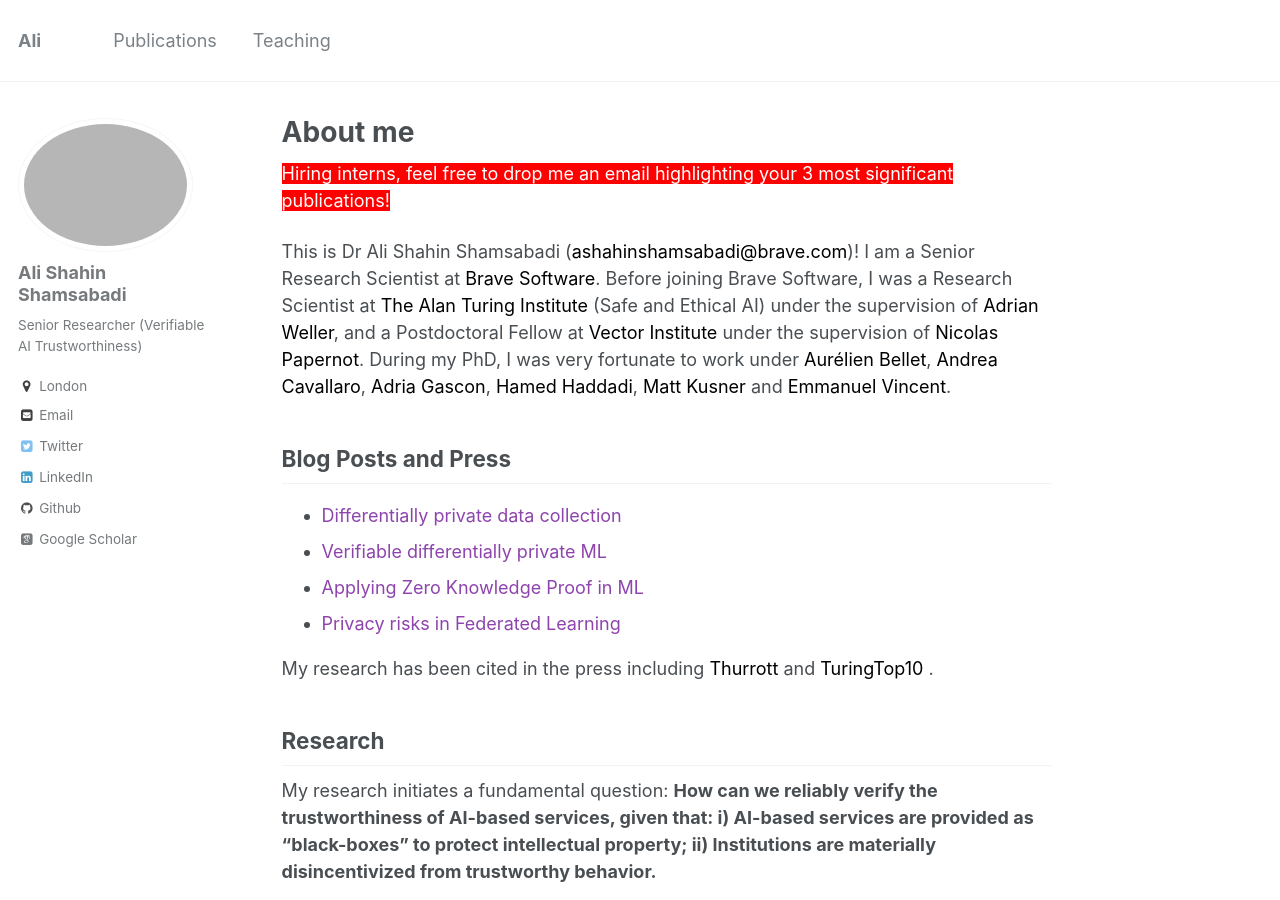
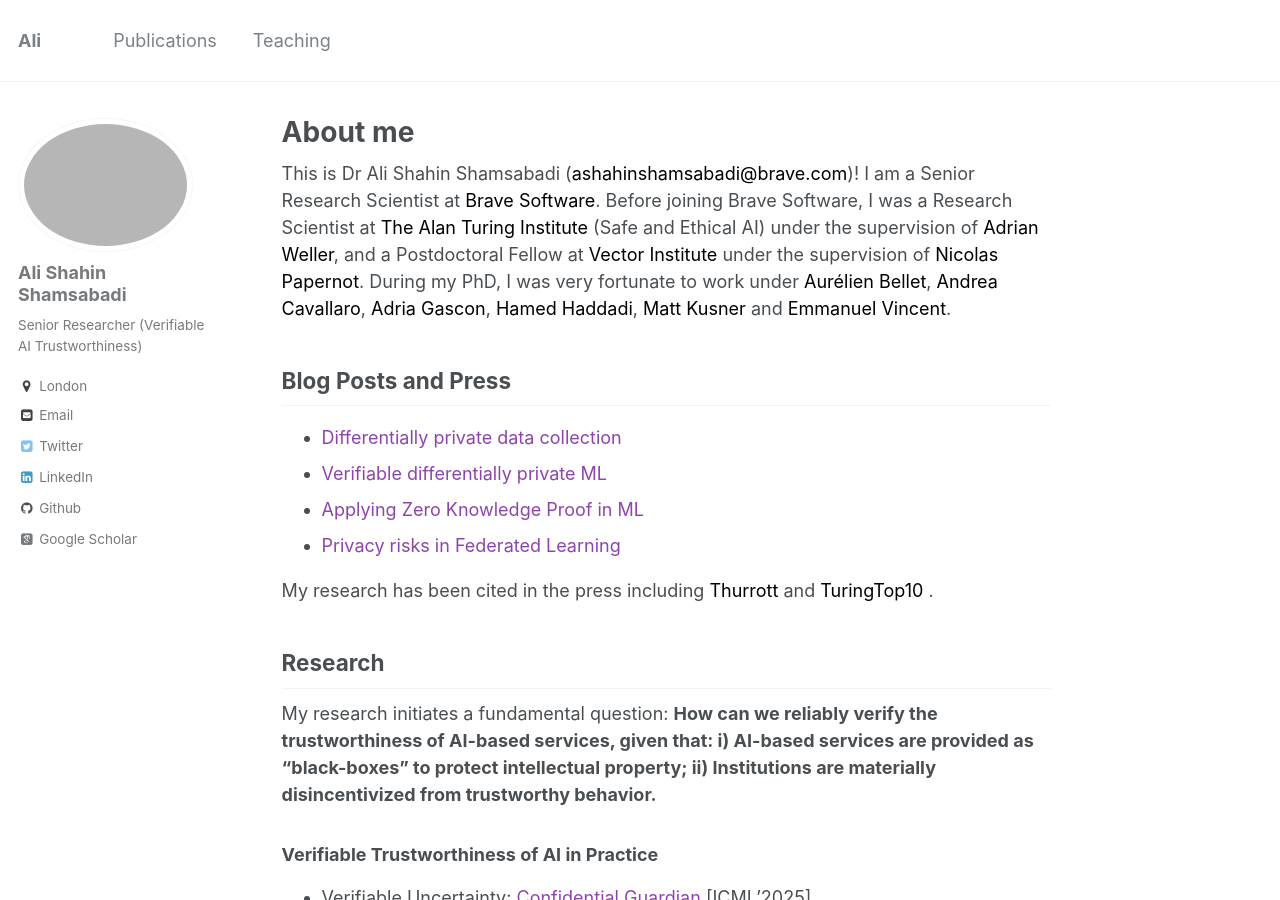
Before and after one commit to AliShahin/AliShahin.github.io, a Jekyll site: the page built from _pages/about.md, in a window 1280 px wide and 900 px high. Built offline with Jekyll 4.4.1, drawn with Linux system fonts in a browser that asks for light colours; some web fonts are replaced.

Commit message:
Update about.md

```diff
--- a/_pages/about.md
+++ b/_pages/about.md
@@ -7,8 +7,6 @@ redirect_from:
   - /about/
   - /about.html
 ---
-
-<span style="background-color:red"><font color="white"> Hiring interns, feel free to drop me an email highlighting your 3 most significant publications! </font></span>
 
 <p>
   This is Dr Ali Shahin Shamsabadi (<a href="mailto:ashahinshamsabadi@brave.com" style="color:#000000;">ashahinshamsabadi@brave.com</a>)! I am a Senior Research Scientist at
```
